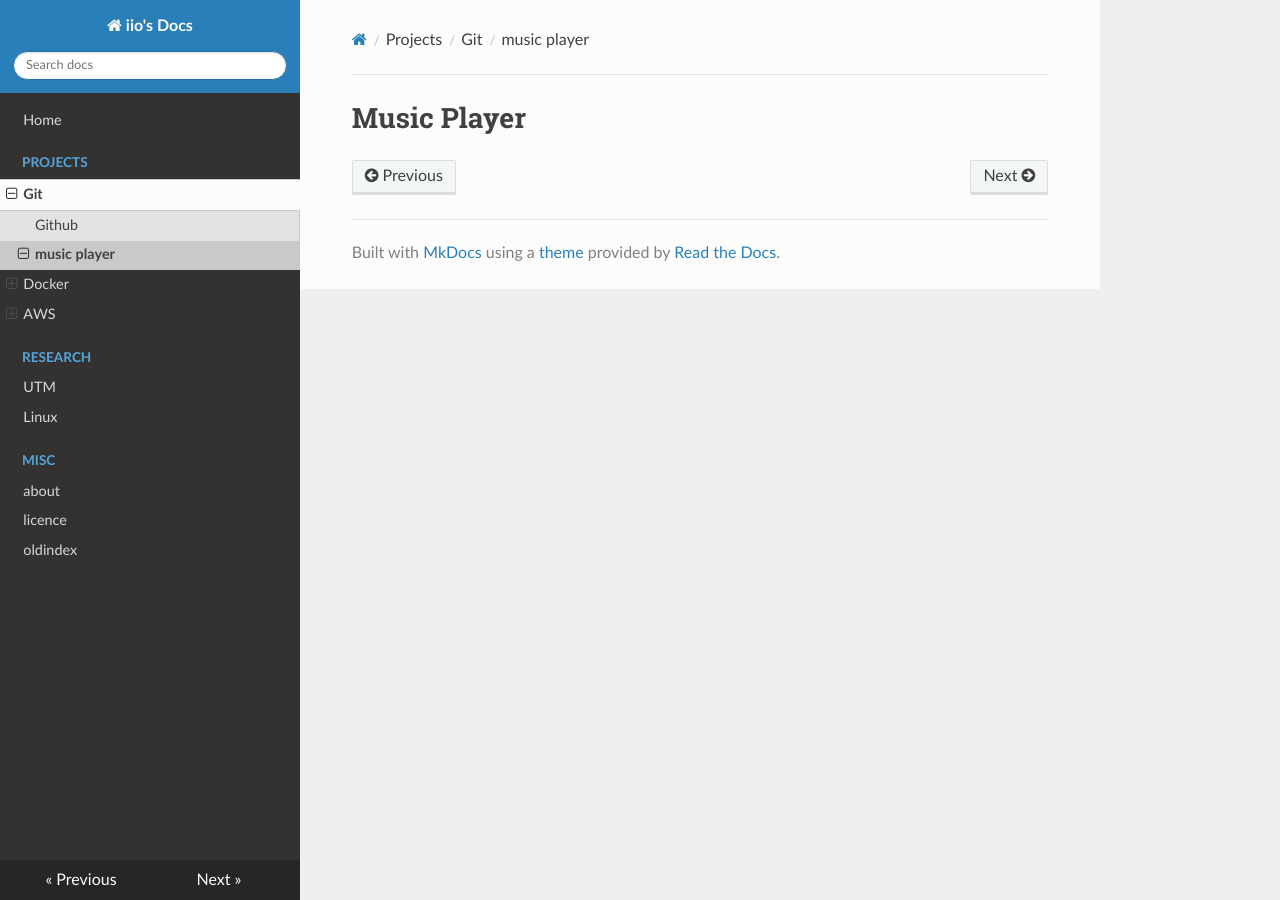
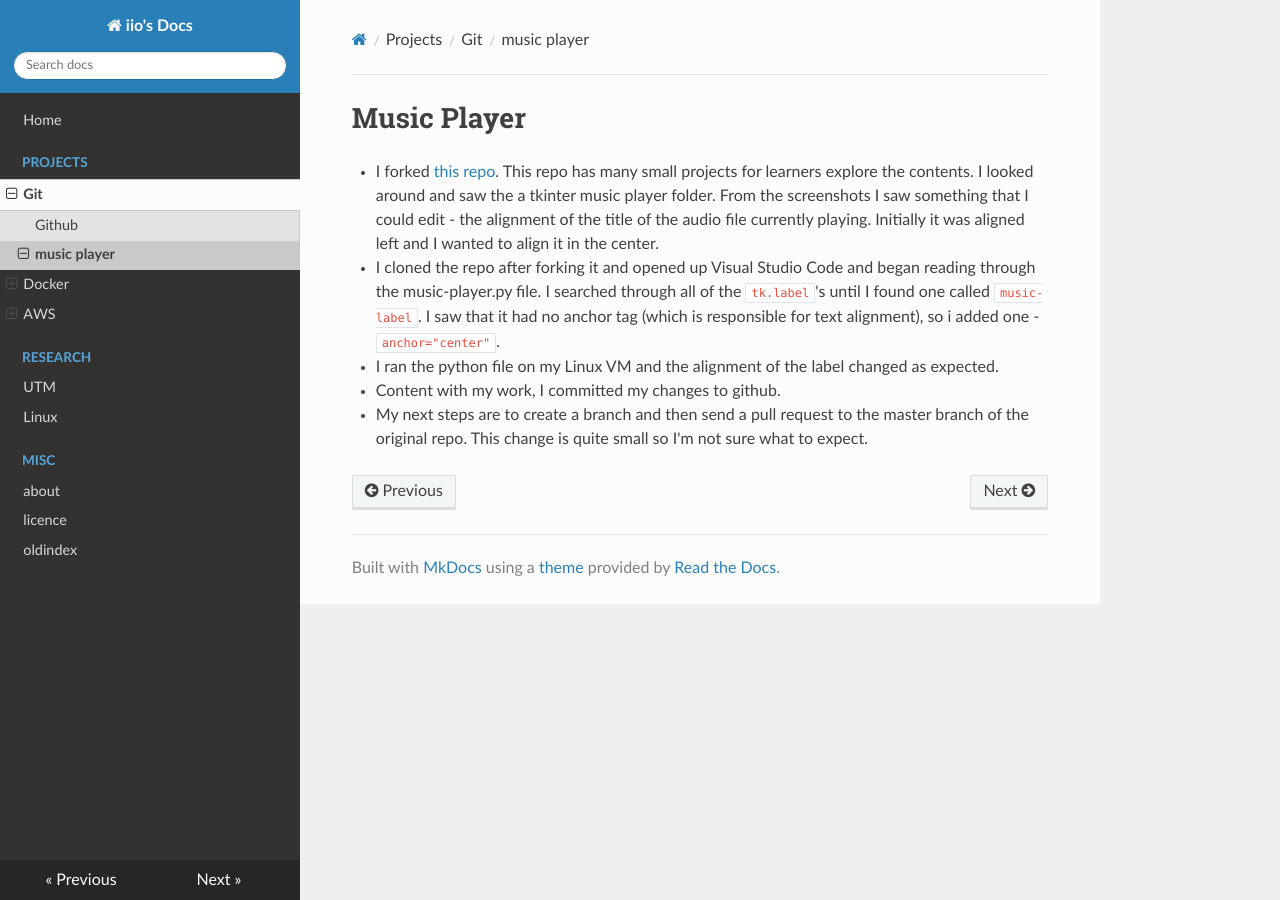
Before and after one commit to gitsugatensho/gitsugatensho.github.io, an MkDocs documentation site: the page built from docs/section1/git/music-player.md, in a window 1280 px wide. Built offline with MkDocs 1.6.1, drawn with Linux system fonts in a browser that asks for light colours; nearby versions of some CDN libraries.

Commit message:
github and music player page changes

```diff
--- a/docs/section1/git/music-player.md
+++ b/docs/section1/git/music-player.md
@@ -1 +1,7 @@
 # Music Player
+
+- I forked [this repo](https://github.com/ndleah/python-mini-project). This repo has many small projects for learners explore the contents. I looked around and saw the a tkinter music player folder. From the screenshots I saw something that I could edit - the alignment of the title of the audio file currently playing. Initially it was aligned left and I wanted to align it in the center.
+- I cloned the repo after forking it and opened up Visual Studio Code and began reading through the music-player.py file. I searched through all of the `tk.label`'s until I found one called `music-label`. I saw that it had no anchor tag (which is responsible for text alignment), so i added one - `anchor="center"`.
+- I ran the python file on my Linux VM and the alignment of the label changed as expected.
+- Content with my work, I committed my changes to github.
+- My next steps are to create a branch and then send a pull request to the master branch of the original repo. This change is quite small so I'm not sure what to expect.
```
Also changed, not shown: docs/section1/git/git-page.md (+1 -1 lines).
